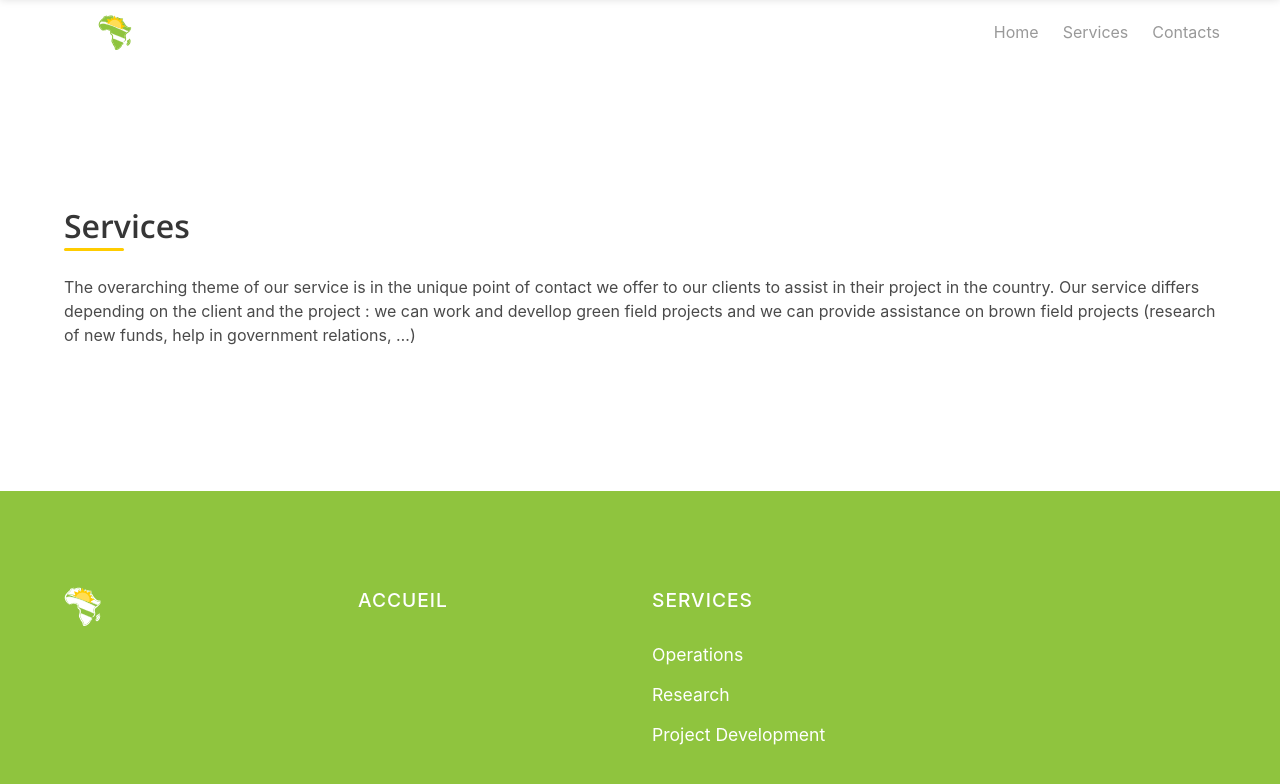
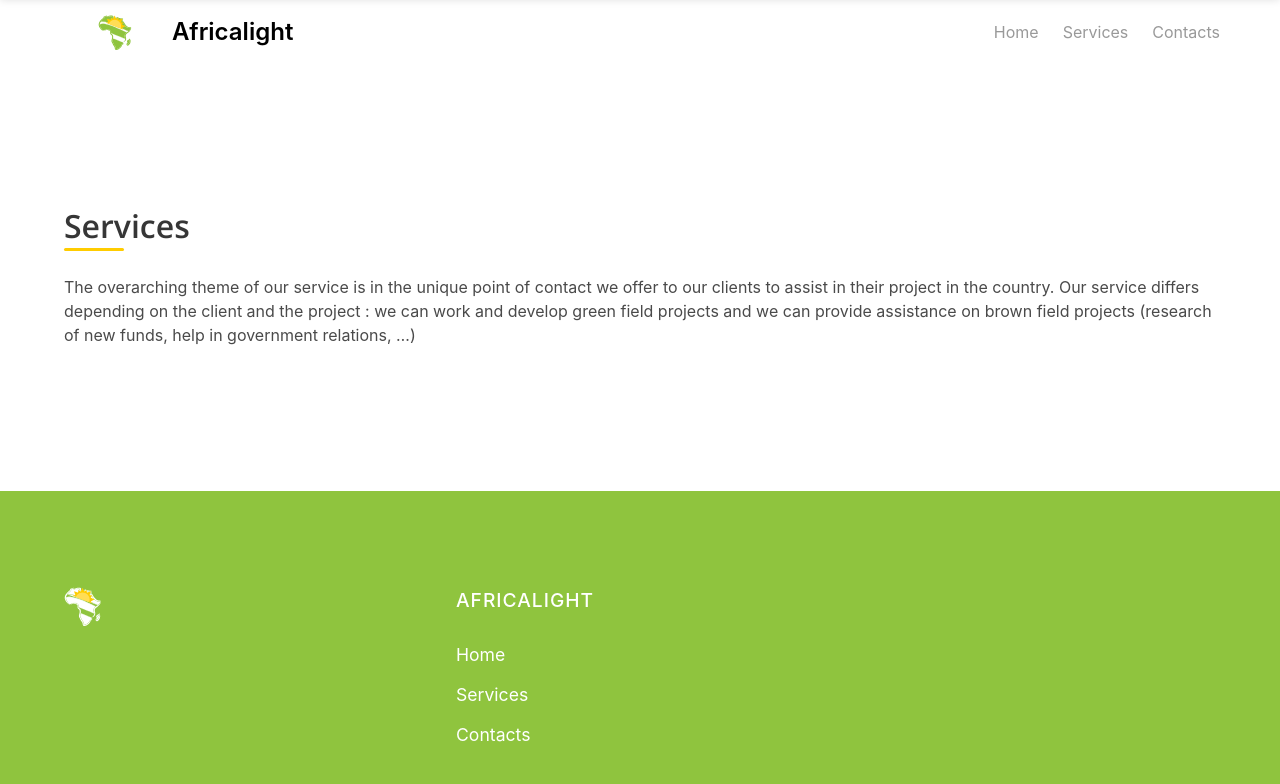
Before and after one commit to afrilight/afrilight.github.io, a plain HTML site: page services/index.html in a window 1280 px wide. Drawn offline with nearby package versions, Linux system fonts and the light colour scheme.

Commit message:
M updates

```diff
--- a/index.xml
+++ b/index.xml
@@ -28,7 +28,7 @@ Address Sotuba Road, Building Bah, Bamako (MALI)</description>
       <pubDate>Mon, 01 Jan 0001 00:00:00 +0000</pubDate>
 
       <guid>https://www.afrilight.ca/services/</guid>
-      <description>The overarching theme of our service is in the unique point of contact we offer to our clients to assist in their project in the country. Our service differs depending on the client and the project : we can work and devellop green field projects and we can provide assistance on brown field projects (research of new funds, help in government relations, &amp;hellip;)</description>
+      <description>The overarching theme of our service is in the unique point of contact we offer to our clients to assist in their project in the country. Our service differs depending on the client and the project : we can work and develop green field projects and we can provide assistance on brown field projects (research of new funds, help in government relations, &amp;hellip;)</description>
     </item>
 
   </channel>
--- a/services/index.html
+++ b/services/index.html
@@ -4,7 +4,7 @@
 
 
 <meta property="og:title" content="Services" />
-<meta property="og:description" content="The overarching theme of our service is in the unique point of contact we offer to our clients to assist in their project in the country. Our service differs depending on the client and the project : we can work and devellop green field projects and we can provide assistance on brown field projects (research of new funds, help in government relations, &hellip;)" />
+<meta property="og:description" content="The overarching theme of our service is in the unique point of contact we offer to our clients to assist in their project in the country. Our service differs depending on the client and the project : we can work and develop green field projects and we can provide assistance on brown field projects (research of new funds, help in government relations, &hellip;)" />
 <meta property="og:type" content="article" />
 <meta property="og:url" content="https://www.afrilight.ca/services/" />
 
@@ -37,6 +37,7 @@
     <div class="navbar-brand">
       <a class="navbar-item" href="/">
         <img src="/images/logos/africalight.svg" alt="" width="112" height="28">
+        <h1 style="font-weight: 600 !important; color: #000 !important; font-size:x-large !important;">Africalight</h1>
       </a>
 
       <a role="button" class="navbar-burger" aria-label="menu" aria-expanded="false" data-target="navbar-menu">
@@ -105,7 +106,7 @@
         <div class="divider"></div>
       </div>
     </div>
-    <p>The overarching theme of our service is in the unique point of contact we offer to our clients to assist in their project in the country.  Our service differs depending on the client and the project : we can work and devellop green field projects and we can provide assistance on brown field projects (research of new funds, help in government relations, &hellip;)</p>
+    <p>The overarching theme of our service is in the unique point of contact we offer to our clients to assist in their project in the country.  Our service differs depending on the client and the project : we can work and develop green field projects and we can provide assistance on brown field projects (research of new funds, help in government relations, &hellip;)</p>
 
   </div>
 </section>
@@ -125,31 +126,22 @@
         <div class="column">
           <div class="footer-column">
             <div class="footer-header">
-                <h3>Accueil</h3>
-            </div>
-            <ul class="link-list">
-            </ul>
-          </div>
-        </div>
-        <div class="column">
-          <div class="footer-column">
-            <div class="footer-header">
-                <h3>Services</h3>
+                <h3>Africalight</h3>
             </div>
             <ul class="link-list">
               <li>
                 <a href="/">
-                  Operations
+                  Home
                 </a>
               </li>
               <li>
-                <a href="/">
-                  Research
+                <a href="/services">
+                  Services
                 </a>
               </li>
               <li>
-                <a href="/">
-                  Project Development
+                <a href="/contacts">
+                  Contacts
                 </a>
               </li>
             </ul>
```
Also changed, not shown: contacts/index.html (+7 -15 lines), index.html (+7 -15 lines).
